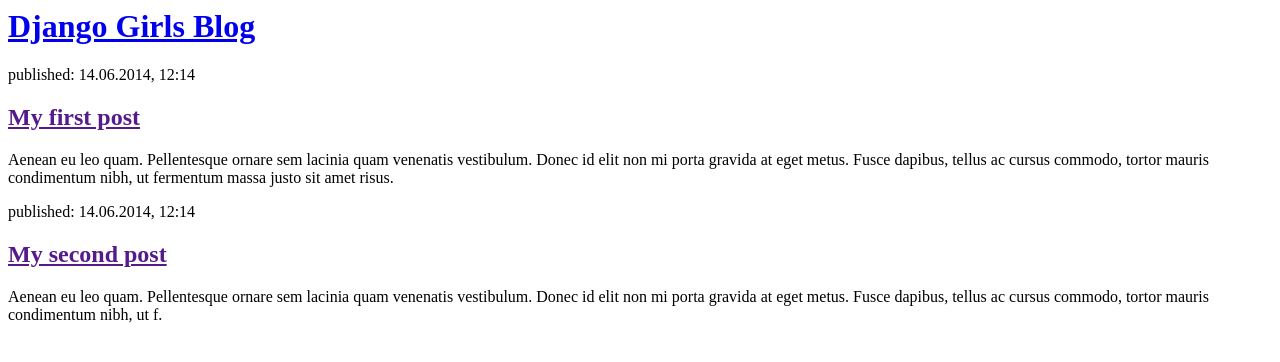
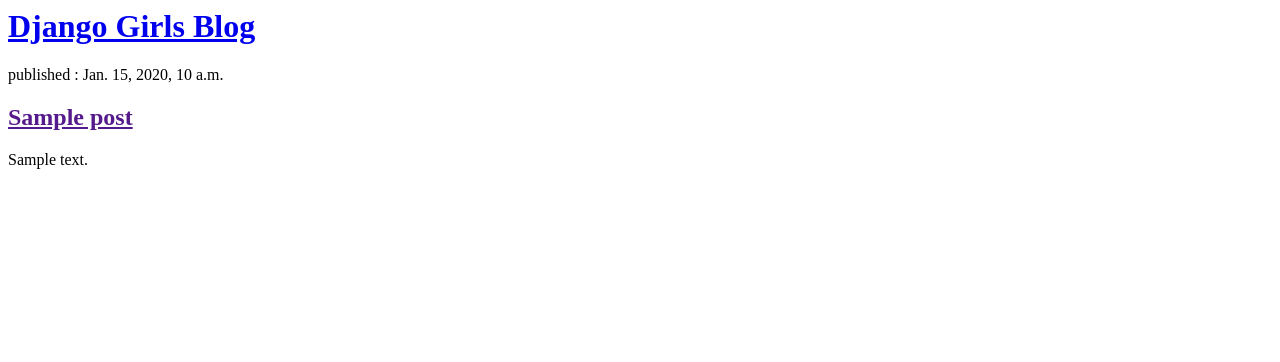
Before and after one commit to shubhammalhotra28/first-blog, a Django app: page / in a window 1280 px wide. Shown: the top 362 px of the page. Run offline with Django 3.2, Linux system fonts and the light colour scheme; tables that the repository leaves empty hold one stand-in row (values such as "Sample post").

Commit message:
Modified templates to get data from database

```diff
--- a/blog/templates/blog/post_list.html
+++ b/blog/templates/blog/post_list.html
@@ -8,15 +8,19 @@
         </div>
 
         <div>
-            <p>published: 14.06.2014, 12:14</p>
-            <h2><a href="">My first post</a></h2>
-            <p>Aenean eu leo quam. Pellentesque ornare sem lacinia quam venenatis vestibulum. Donec id elit non mi porta gravida at eget metus. Fusce dapibus, tellus ac cursus commodo, tortor mauris condimentum nibh, ut fermentum massa justo sit amet risus.</p>
+        	{% for post in posts %}
+        	<p>
+        		published : {{ post.published_date }}
+        	</p>
+        	<h2>
+        		<a href=""> {{ post.title }}</a>
+        	</h2>
+        	<p>
+        		{{ post.text|linebreaksbr }}
+        	</p>
+        	{% endfor %}
+
         </div>
 
-        <div>
-            <p>published: 14.06.2014, 12:14</p>
-            <h2><a href="">My second post</a></h2>
-            <p>Aenean eu leo quam. Pellentesque ornare sem lacinia quam venenatis vestibulum. Donec id elit non mi porta gravida at eget metus. Fusce dapibus, tellus ac cursus commodo, tortor mauris condimentum nibh, ut f.</p>
-        </div>
     </body>
 </html>
--- a/blog/views.py
+++ b/blog/views.py
@@ -1,7 +1,7 @@
 from django.shortcuts import render
-
-# Create your views here.
+from django.utils import timezone
+from .models import Post
 
 def post_list(request):
-
-	return render(request,'blog/post_list.html',{})
+    posts = Post.objects.filter(published_date__lte=timezone.now()).order_by('published_date')
+    return render(request, 'blog/post_list.html', {'posts': posts})
```
